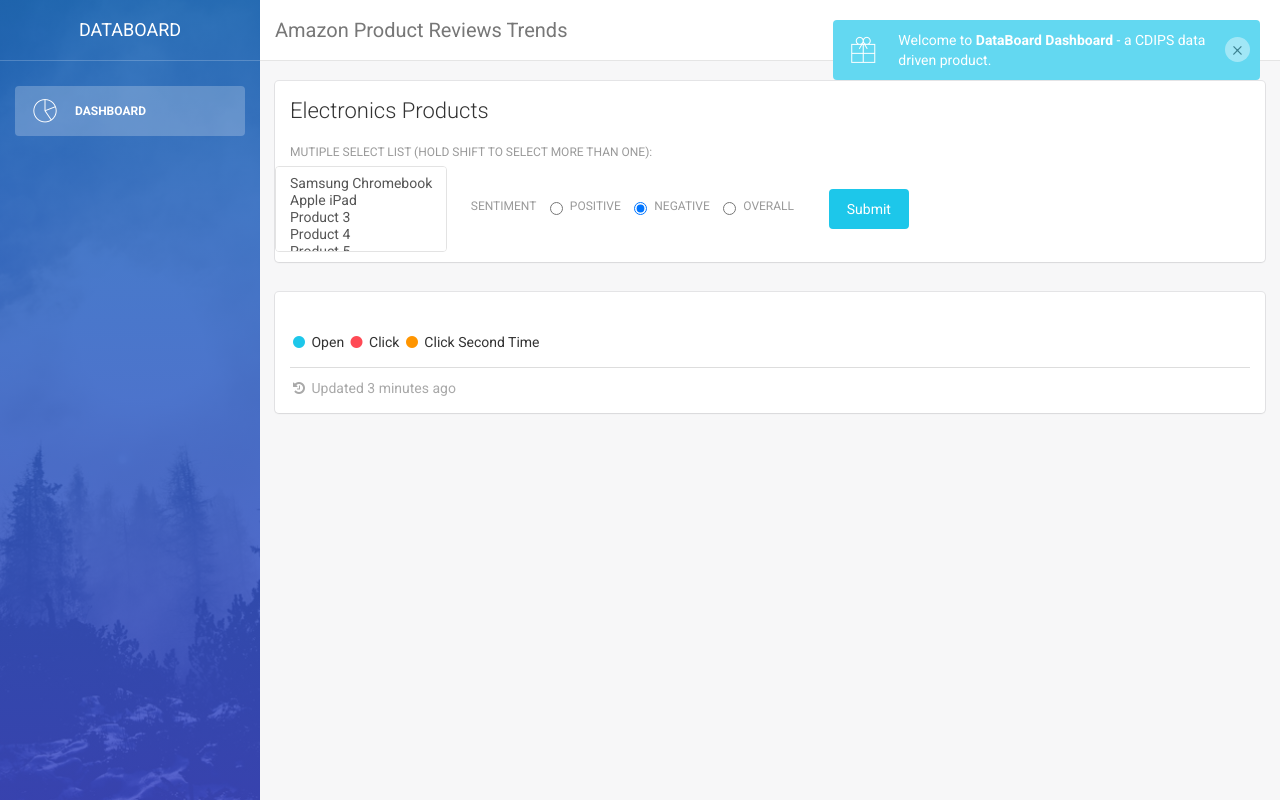
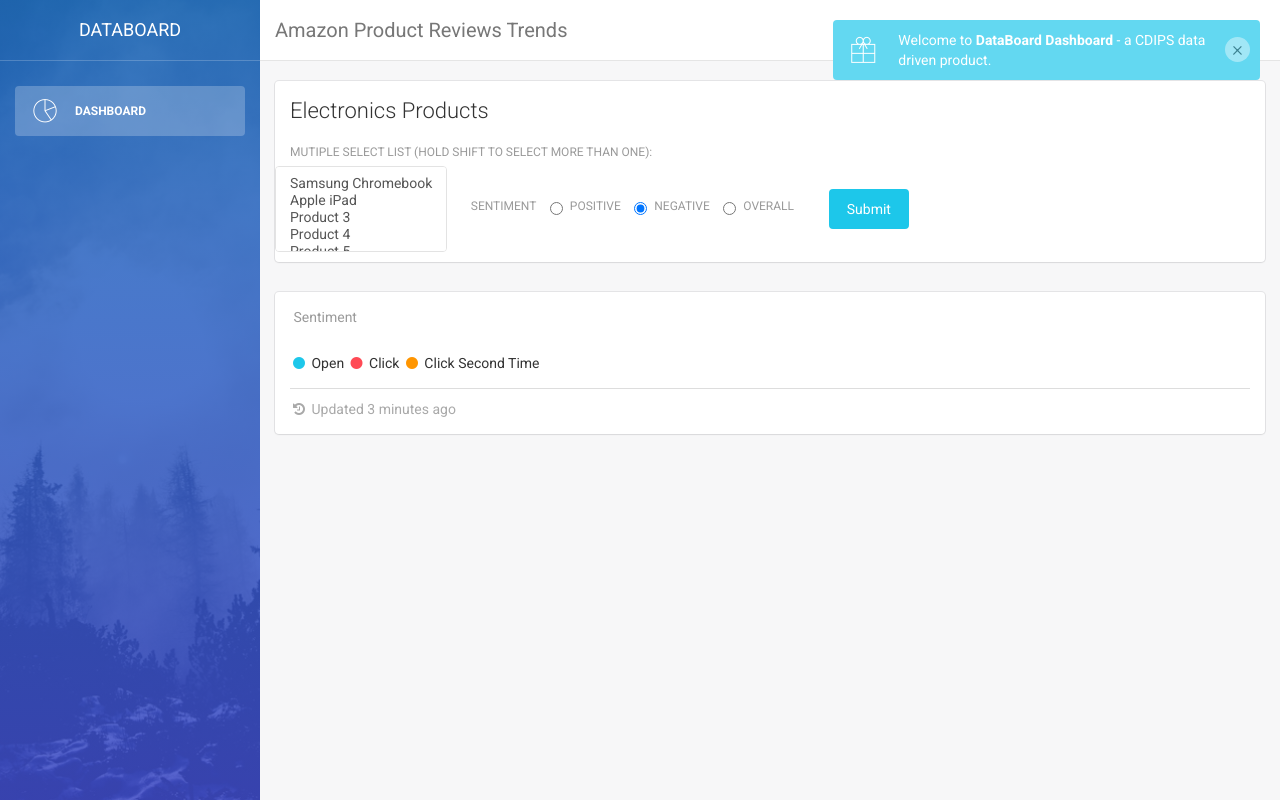
Before and after one commit to CDIPSDataScience2016/cdips-datawicked, a Flask app: template app/templates/dashboard.html in a window 1280 px wide. Run offline with Flask 2, Linux system fonts and the light colour scheme; the template is opened without the code that fills it, so the values that code supplies are empty; parts of the project's set-up code (start-up, migrations or seed data) failed here and were passed over; some libraries are stand-ins or nearby versions.

Commit message:
updated added sentiment on chart

```diff
--- a/app/templates/dashboard.html
+++ b/app/templates/dashboard.html
@@ -105,13 +105,13 @@
                <div class="form-group">
                  <label class="radio-inline" >Sentiment</label>
                     <label class="radio-inline">
-                        <input id="inlineradio1" name="sentiment" value="1" type="radio">
+                        <input id="inlineradio1" name="sentiment" value="Positive" type="radio">
                         Positive</label>
                     <label class="radio-inline">
-                        <input id="inlineradio2" name="sentiment" value="2" type="radio" checked="">
+                        <input id="inlineradio2" name="sentiment" value="Negative" type="radio" checked="">
                         Negative</label>
                     <label class="radio-inline">
-                        <input id="inlineradio3" name="sentiment" value="3" type="radio">
+                        <input id="inlineradio3" name="sentiment" value="Overall" type="radio">
                         Overall</label>
                </div>
                 &nbsp;&nbsp;&nbsp;&nbsp;&nbsp;&nbsp;&nbsp;&nbsp;
@@ -194,8 +194,8 @@
           <div class="card">
             <div class="header">
               <h4 class="title">{{post.product_name}}</h4>
+              <p class="category">{{post.sentiment_type}}&nbsp;Sentiment</p>
               <p class="category">{{post.kind}}</p>
-              <p class="category">{{post.sentiment_type}}</p>
             </div>
             <div class="content">
 	           {{post.plotly_html | safe}}
```
